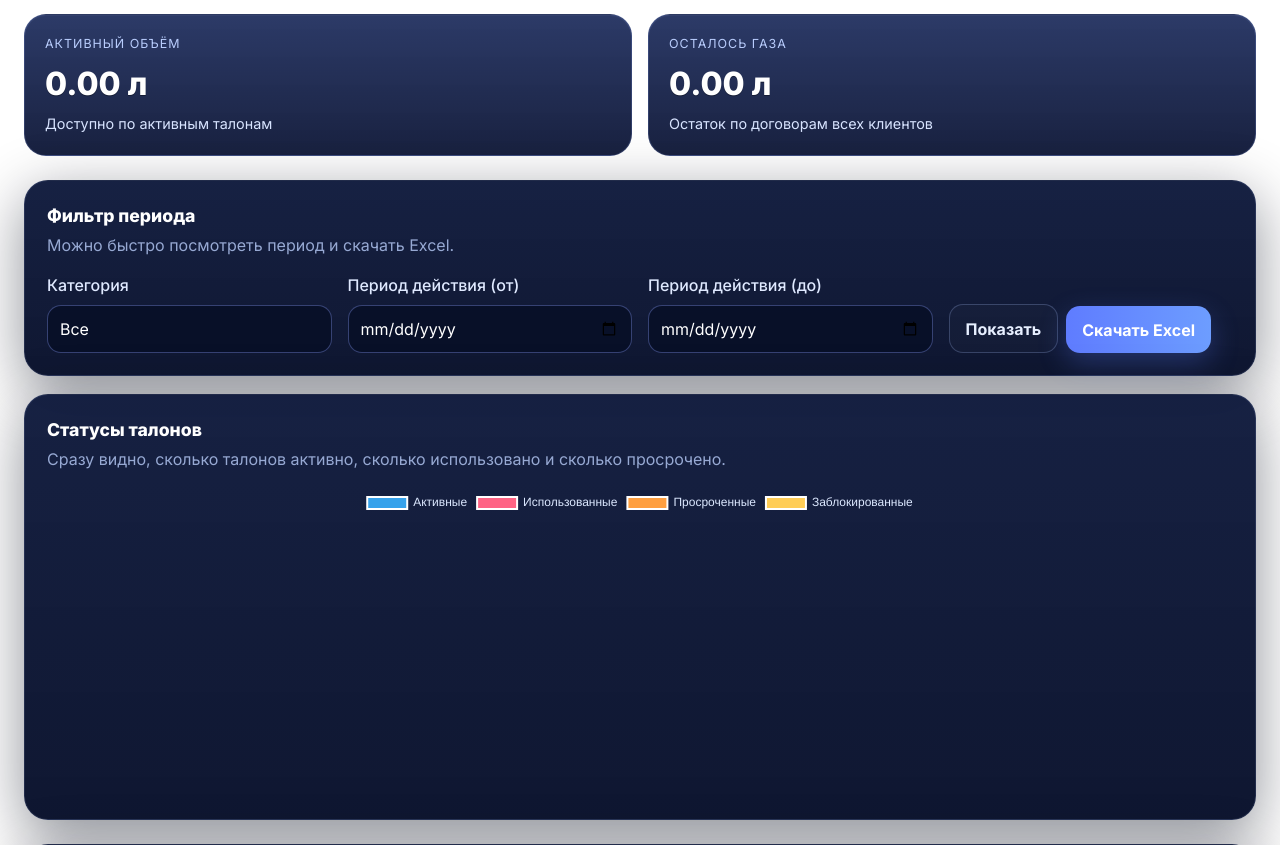
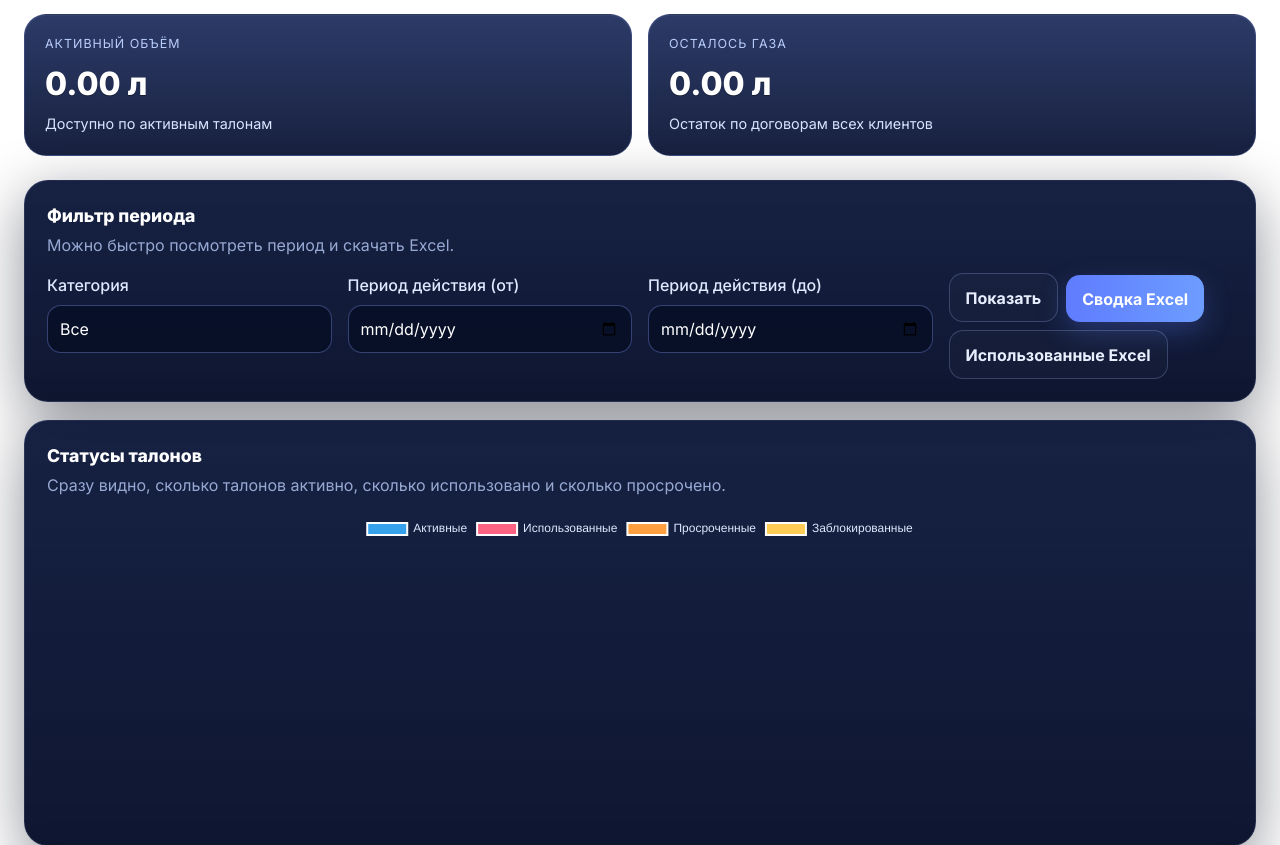
Before and after one commit to saittalon/scanoil-talon, a Flask app: page /reports/all in a window 1280 px wide. Shown: the part 1494-2339 px from the top of the page. Run offline with Flask 3, Linux system fonts and the light colour scheme; a user stored in the database is signed in; parts of the project's set-up code (start-up, migrations or seed data) failed here and were passed over.

Commit message:
Add files via upload

```diff
--- a/templates/reports_all.html
+++ b/templates/reports_all.html
@@ -44,7 +44,8 @@
       </div>
       <div class="col-md-3 d-flex align-items-end gap-2 flex-wrap">
         <button class="btn btn-outline-secondary" type="submit">Показать</button>
-        <a class="btn btn-brand" href="/reports/all.xlsx?category={{ selected_category or '' }}&date_from={{ date_from or '' }}&date_to={{ date_to or '' }}">Скачать Excel</a>
+        <a class="btn btn-brand" href="/reports/all.xlsx?category={{ selected_category or '' }}&date_from={{ date_from or '' }}&date_to={{ date_to or '' }}">Сводка Excel</a>
+        <a class="btn btn-outline-secondary" href="/reports/used.xlsx?category={{ selected_category or '' }}&date_from={{ date_from or '' }}&date_to={{ date_to or '' }}">Использованные Excel</a>
       </div>
     </form>
   </div>
```
